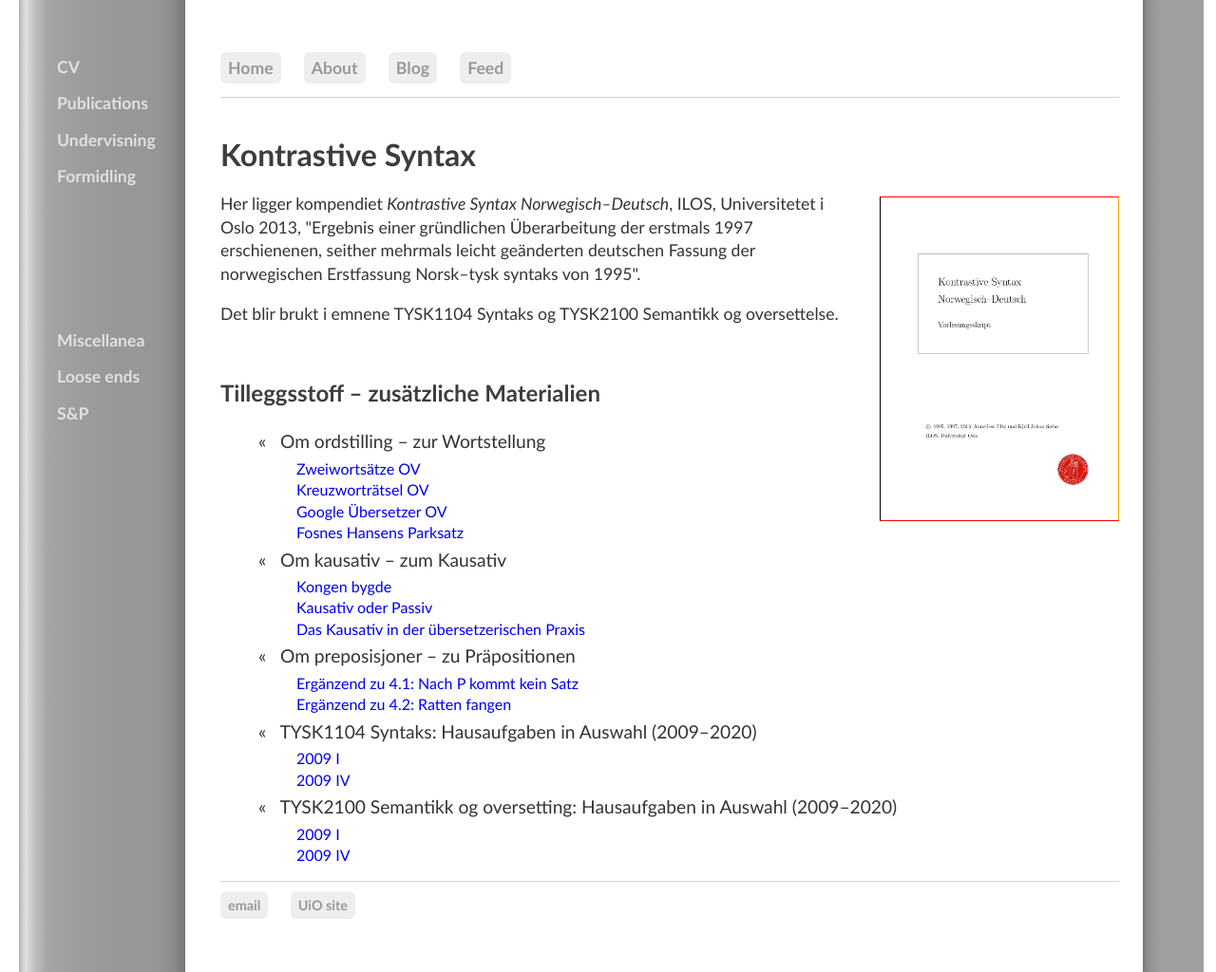
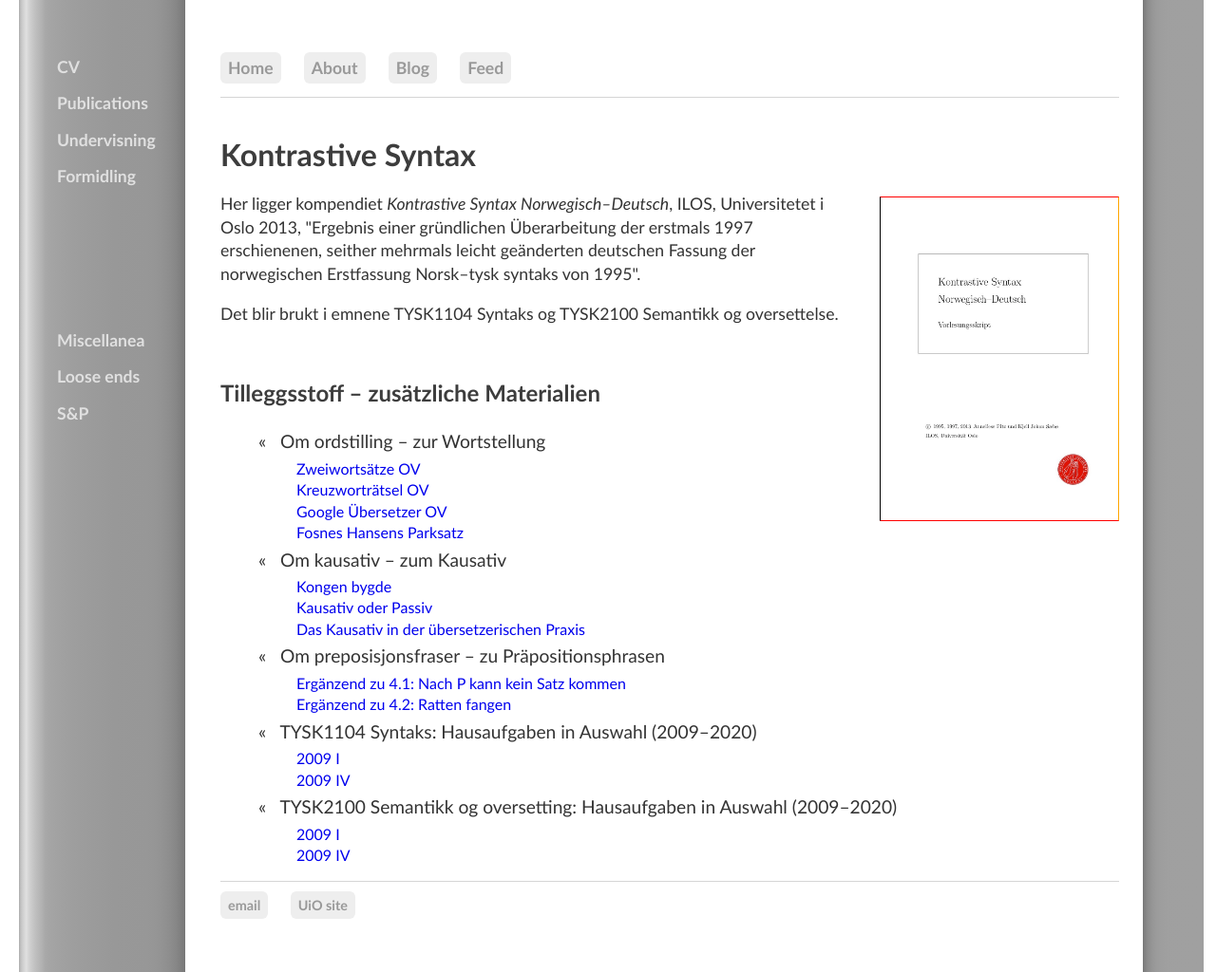
Before and after one commit to kjelljs/kjelljs.github.io, a Jekyll site: the page built from courses/kontrast/index.html, in a window 1280 px wide and 1024 px high. Shown: the whole window at 95% size. Built offline with Jekyll 4.4.1, drawn with Linux system fonts in a browser that asks for light colours.

Commit message:
Update index.html

```diff
--- a/courses/kontrast/index.html
+++ b/courses/kontrast/index.html
@@ -20,8 +20,8 @@ Her ligger kompendiet <i>Kontrastive Syntax Norwegisch–Deutsch</i>, ILOS, Univ
   <li><a href="/courses/kontrast/kauspas.html">Kausativ oder Passiv</a></li>
   <li><a href="/courses/kontrast/praxis.html">Das Kausativ in der übersetzerischen Praxis</a></li>
   </ul></li>
-<li id="blogposts">&laquo; &nbsp; Om preposisjoner – zu Präpositionen</li><ul>
-  <li><a href="/courses/kontrast/keinsatz.html">Ergänzend zu 4.1: Nach P kommt kein Satz</a></li>
+<li id="blogposts">&laquo; &nbsp; Om preposisjonsfraser – zu Präpositionsphrasen</li><ul>
+  <li><a href="/courses/kontrast/keinsatz.html">Ergänzend zu 4.1: Nach P kann kein Satz kommen</a></li>
   <li><a href="/courses/kontrast/ratten.html">Ergänzend zu 4.2: Ratten fangen</a></li>
 </ul></li>
 <li id="blogposts">&laquo; &nbsp; TYSK1104 Syntaks: Hausaufgaben in Auswahl (2009–2020)</li><ul>
```
